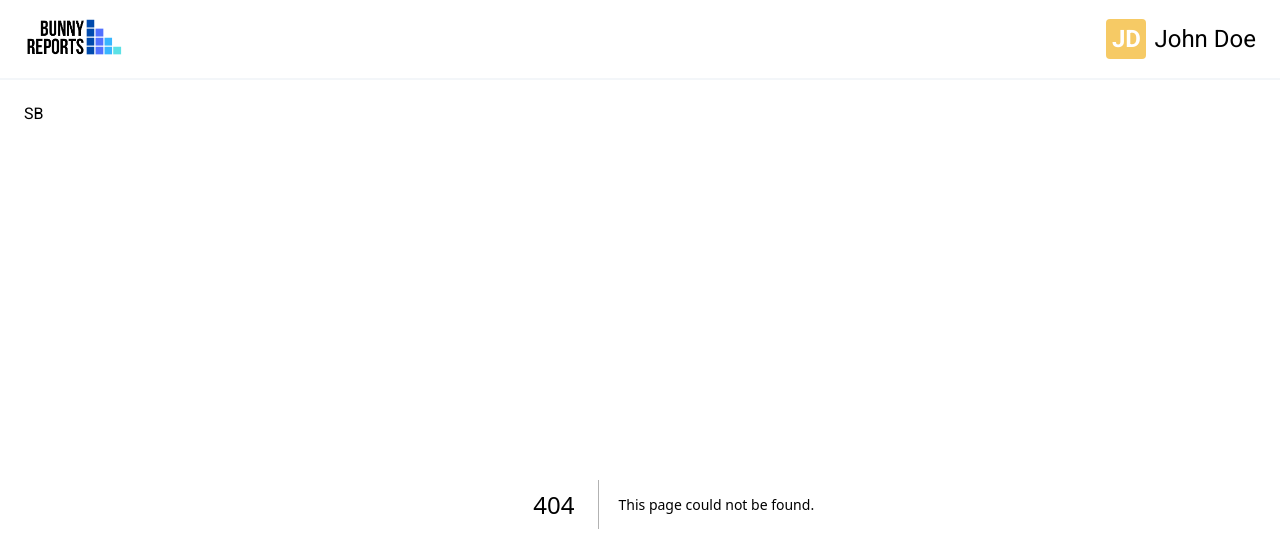
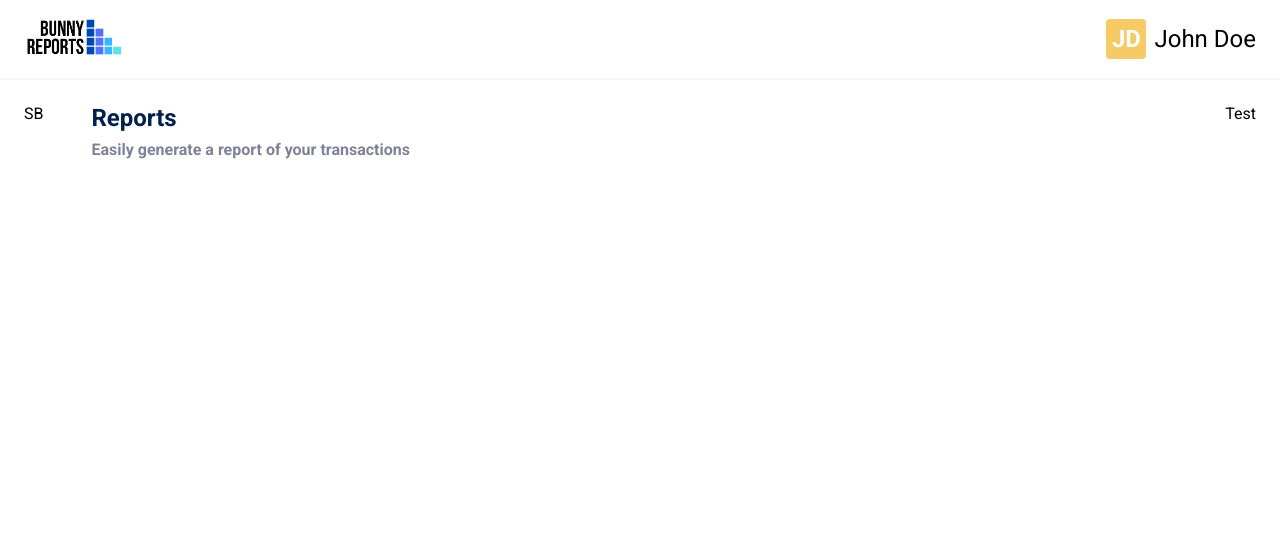
Before and after one commit to fabiandarga/nextjs-example-transaction-dashboard, a Next.js app: page /reports in a window 1280 px wide. Before the commit this address had no page. Shown: the top 552 px of the page. Built offline with nearby package versions, Linux system fonts and the light colour scheme.

Commit message:
Add PAge Title

```diff
--- /dev/null
+++ b/components/molecules/PageTitle.tsx
@@ -0,0 +1,18 @@
+import React, { ReactNode } from 'react';
+import style from "./page-title.module.scss";
+
+interface PageTitleProps { title: string, subTitle: string, children: ReactNode };
+
+export default function PageTitle({ title, subTitle, children }: PageTitleProps) {
+    return (
+        <div className={ style.pageTitle }>
+            <div>
+                <h2>{ title }</h2>
+                <p>{ subTitle }</p>
+            </div>
+            <div>
+                { children }
+            </div>
+        </div>
+    )
+}
--- /dev/null
+++ b/components/molecules/page-title.module.scss
@@ -0,0 +1,19 @@
+@use '../../style/theme.variables.scss';
+
+.pageTitle {
+    display: flex;
+    justify-content: space-between;
+    align-items: flex-start;
+
+    h2 {
+        font-weight: bold;
+        font-size: 1.5rem;
+        color: theme.$color-font-dark;
+    }
+
+    p {
+        margin-top: theme.$space-xs;
+        font-weight: bold;
+        color: theme.$color-font-medium;
+    }
+}
--- a/pages/index.module.scss
+++ /dev/null
@@ -1,10 +0,0 @@
-$hover-color: red;
-
-.paragraph {
-    font-size: 16px;
-    text-align: center;
-}
-
-.paragraph:hover {
-    color: $hover-color;
-}
--- a/pages/index.tsx
+++ b/pages/index.tsx
@@ -1,10 +1,9 @@
 import React from 'react';
-import styles from './index.module.scss';
 
 function HomePage() {
     return (
         <div>
-            <p className={styles.paragraph}>Welcome to Next.js!</p>
+            <p>Welcome to your Bunny Reporting Tool</p>
         </div>
     )
 }
--- /dev/null
+++ b/pages/reports.tsx
@@ -0,0 +1,15 @@
+import React from 'react';
+import PageTitle from '../components/molecules/PageTitle';
+import styles from './index.module.scss';
+
+function Reports() {
+    return (
+        <div>
+            <PageTitle title="Reports" subTitle="Easily generate a report of your transactions">
+                Test
+            </PageTitle>
+        </div>
+    )
+}
+
+export default Reports
```
